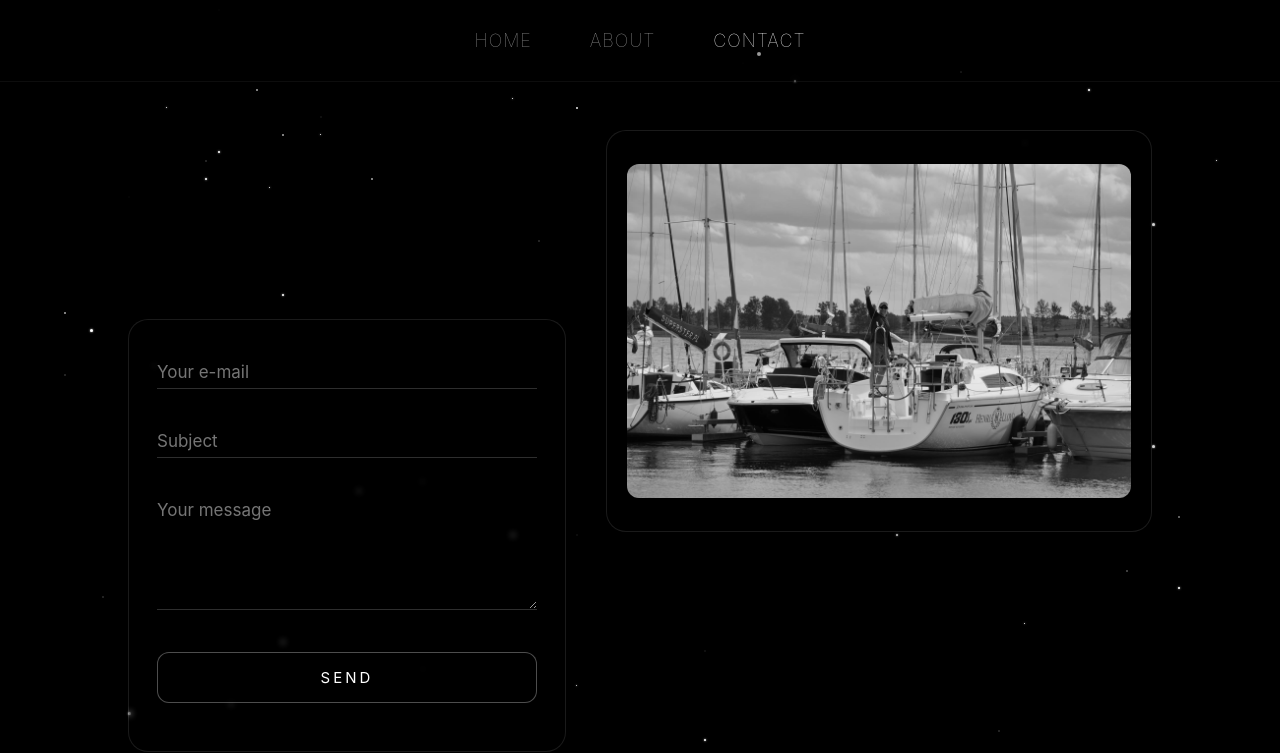
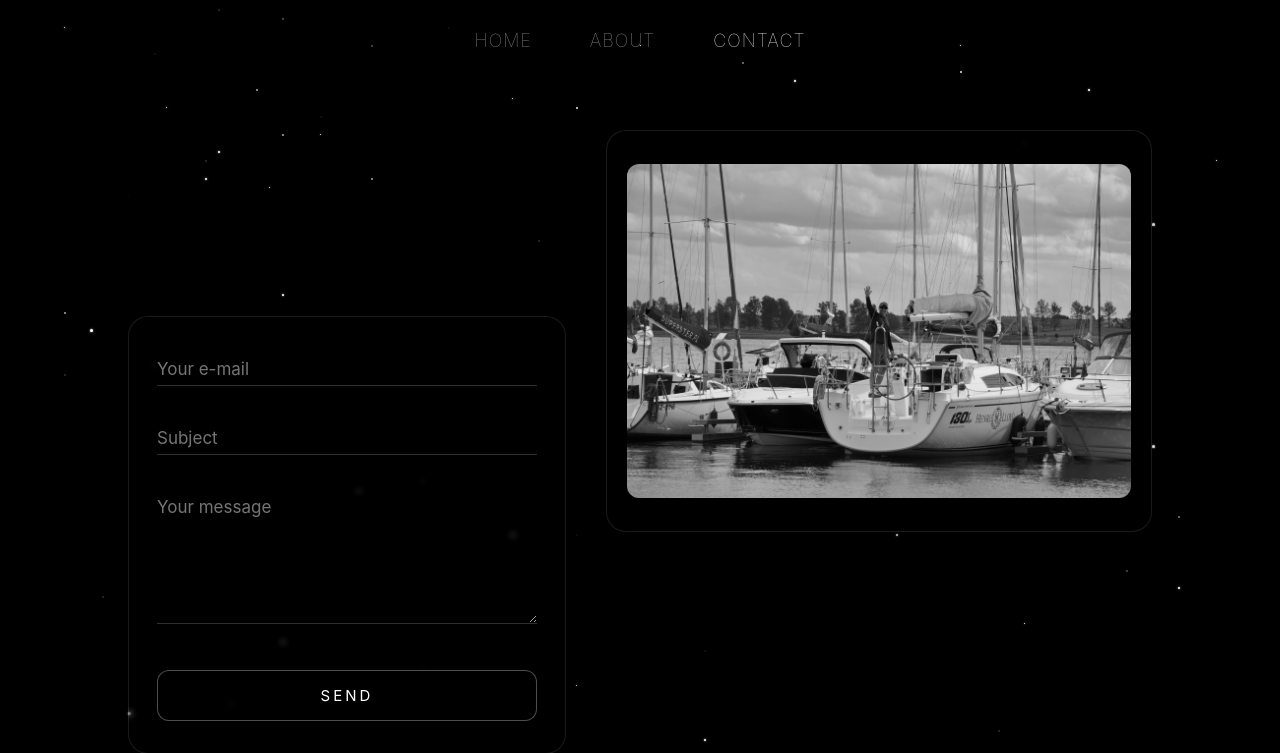
Before and after one commit to Greg-oros/my-personal-website-django, a Django app: page /contact/ in a window 1280 px wide. Shown: the top 753 px of the page. Run offline with Django 5.2, Linux system fonts and the light colour scheme.

Commit message:
Update: Gotowa wersja responsywna i konfiguracja static

```diff
--- a/static/css/navigation.css
+++ b/static/css/navigation.css
@@ -1,12 +1,12 @@
-/* navigation.css - MOBILE & TABLET OPTIMIZED */
+/* navigation.css - CZYSTA NAWIGACJA (BEZ TŁA, BEZ KROPKI) */
 
-/* Ustawienia globalne dla Body (przeniesione z góry i dołu w jedno miejsce) */
+/* Ustawienia globalne dla Body */
 body {
     /* Box-sizing musi być, żeby padding nie rozpychał szerokości */
     box-sizing: border-box;
 
-    /* Margines górny, żeby treść nie wchodziła pod przyklejoną nawigację.
-       Na mobile może wymagać dostosowania, jeśli navbar będzie wyższy. */
+    /* Margines górny jest nadal potrzebny, żeby treść (np. karty)
+       nie zaczynała się pod linkami, tylko nieco niżej */
     padding-top: 90px;
 }
 
@@ -18,16 +18,13 @@ body {
     right: 0;
     z-index: 1000;
 
-    /* FIX: Zamiast transparent, dajemy delikatne półprzezroczyste tło */
-    background-color: rgba(0, 0, 0, 0.3);
+    /* POPRAWKA: Tło całkowicie przezroczyste */
+    background-color: transparent;
 
-    /* FIX: Efekt szkła (Blur) - kluczowy dla czytelności na tle gwiazd/treści */
-    backdrop-filter: blur(10px);
-    -webkit-backdrop-filter: blur(10px);
-    /* Wsparcie dla Safari (iOS) */
-
-    /* Delikatna linia oddzielająca */
-    border-bottom: 1px solid rgba(255, 255, 255, 0.05);
+    /* POPRAWKA: Usunięto rozmycie i linię */
+    backdrop-filter: none;
+    -webkit-backdrop-filter: none;
+    border-bottom: none;
 
     /* FIX: Obsługa Notcha (wcięcia) na iPhone */
     padding-top: env(safe-area-inset-top);
@@ -37,7 +34,6 @@ body {
 .nav-container {
     max-width: 1400px;
     margin: 0 auto;
-    /* Nieco mniejszy padding pionowy dla zgrabniejszego wyglądu */
     padding: 20px 40px;
     display: flex;
     justify-content: center;
@@ -47,19 +43,15 @@ body {
 /* Navigation Links */
 .nav-links {
     display: flex;
-    /* Startowy duży odstęp dla desktopów */
     gap: 48px;
     list-style: none;
     margin: 0;
     padding: 0;
-
-    /* Zapobiega łamaniu się linii menu na dziwnych szerokościach */
     flex-wrap: nowrap;
 }
 
 .nav-links li {
     position: relative;
-    /* Centrowanie elementów w liście */
     display: flex;
     align-items: center;
 }
@@ -68,47 +60,32 @@ body {
     color: rgba(255, 255, 255, 0.6);
     text-decoration: none;
     font-size: 18px;
-    /* Lekka korekta z 20px na 18px dla elegancji */
     font-weight: 100;
     letter-spacing: 1px;
     transition: color 0.3s ease, transform 0.2s ease;
     position: relative;
     padding: 10px 5px;
-    /* Większe pole dotyku (hitbox) dla palców */
     display: inline-block;
 
     font-family: "Mona Sans", "Neue Montreal", "Inter", system-ui, sans-serif;
     font-variation-settings: "wdth" 90, "wght" 200;
     text-transform: uppercase;
 
-    /* Zapobiega łamaniu tekstu wewnątrz linku (np. "THOUGHT LEADERSHIP") */
     white-space: nowrap;
 }
 
 .nav-links a:hover {
     color: rgba(255, 255, 255, 1);
     transform: translateY(-1px);
-    /* Mikro animacja */
 }
 
 /* Active state */
 .nav-links a.active {
+    /* Tylko zmiana koloru tekstu na biały, bez kropki pod spodem */
     color: rgba(255, 255, 255, 1);
 }
 
-.nav-links a.active::after {
-    /* Opcjonalnie: mała kropka pod aktywnym linkiem */
-    content: '';
-    position: absolute;
-    bottom: 5px;
-    left: 50%;
-    transform: translateX(-50%);
-    width: 4px;
-    height: 4px;
-    background: white;
-    border-radius: 50%;
-    opacity: 0.6;
-}
+/* (Usunięto sekcję .nav-links a.active::after odpowiedzialną za kropkę) */
 
 /* ========================================= */
 /* === RESPONSIVE DESIGN === */
@@ -118,48 +95,39 @@ body {
 @media (max-width: 1024px) {
     .nav-links {
         gap: 32px;
-        /* Zmniejszamy odstęp */
     }
 }
 
 /* 2. Telefony (max 768px) */
 @media (max-width: 768px) {
     body {
-        /* Mniejszy padding na mobile, bo navbar jest niższy */
         padding-top: 70px;
     }
 
     .nav-container {
         padding: 15px 20px;
-        /* Zmniejszamy padding kontenera */
     }
 
     .nav-links {
         gap: 20px;
-        /* Jeszcze mniejszy odstęp między linkami */
         width: 100%;
         justify-content: center;
-        /* Centrujemy na środku ekranu */
     }
 
     .nav-links a {
         font-size: 14px;
-        /* Mniejsza czcionka */
         letter-spacing: 0.5px;
         padding: 8px 4px;
-        /* Dopasowanie pola dotyku */
     }
 }
 
-/* 3. Bardzo małe telefony (np. iPhone SE, Galaxy Z Flip złożony - max 380px) */
+/* 3. Bardzo małe telefony (max 380px) */
 @media (max-width: 380px) {
     .nav-links {
         gap: 12px;
-        /* Minimalny bezpieczny odstęp */
     }
 
     .nav-links a {
         font-size: 12px;
-        /* Mikroskopijna korekta, żeby się zmieściło w 1 linii */
     }
 }
--- a/templates/base.html
+++ b/templates/base.html
@@ -1,43 +1,42 @@
 {% load static %}
+<!DOCTYPE html>
+<html lang="en">
+<head>
+    <meta charset="UTF-8">
+    <meta name="viewport" content="width=device-width, initial-scale=1.0, maximum-scale=1.0, user-scalable=no">
 
+    <title>Olczyk Innowacje</title>
 
-
-<header>
     <link rel="stylesheet" href="{% static 'css/base.css' %}">
     <link rel="stylesheet" href="{% static 'css/gravity.css' %}">
     <link rel="stylesheet" href="{% static 'css/navigation.css' %}">
     <link rel="stylesheet" href="{% static 'css/about.css' %}">
     <link rel="stylesheet" href="{% static 'css/contact.css' %}">
+</head>
 
+<body>
     <nav class="modern-nav">
         <div class="nav-container">
             <ul class="nav-links">
                 <li>
-                    <a href="{% url 'home' %}"
-                       class="{% if request.resolver_match.url_name == 'home' %}active{% endif %}">
+                    <a href="{% url 'home' %}" class="{% if request.resolver_match.url_name == 'home' %}active{% endif %}">
                         Home
                     </a>
                 </li>
                 <li>
-                    <a href="{% url 'about' %}"
-                       class="{% if request.resolver_match.url_name == 'about' %}active{% endif %}">
+                    <a href="{% url 'about' %}" class="{% if request.resolver_match.url_name == 'about' %}active{% endif %}">
                         About
                     </a>
                 </li>
                 <li>
-                    <a href="{% url 'contact' %}"
-                       class="{% if request.resolver_match.url_name == 'contact' %}active{% endif %}">
+                    <a href="{% url 'contact' %}" class="{% if request.resolver_match.url_name == 'contact' %}active{% endif %}">
                         Contact
                     </a>
                 </li>
             </ul>
         </div>
     </nav>
-</header>
 
-
-<body>
-    <!-- 50 migoczących gwiazd (z losowymi pozycjami i opóźnieniem) -->
     <div class="star" style="top: 10%; left: 20%; animation-delay: 0s;"></div>
     <div class="star" style="top: 40%; left: 50%; animation-delay: 1s;"></div>
     <div class="star" style="top: 70%; left: 30%; animation-delay: 0.5s;"></div>
@@ -65,8 +64,6 @@
     <div class="star" style="top: 1%; left: 17%; animation-delay: 0.9s;"></div>
     <div class="star" style="top: 51%; left: 63%; animation-delay: 1.5s;"></div>
     <div class="star" style="top: 95%; left: 25%; animation-delay: 0.3s;"></div>
-
-    <!-- Dopełnienie do 50 migoczących gwiazd – nowe losowe pozycje w pustych miejscach -->
     <div class="star" style="top: 8%; left: 75%; animation-delay: 1.8s;"></div>
     <div class="star" style="top: 25%; left: 88%; animation-delay: 0.6s;"></div>
     <div class="star" style="top: 58%; left: 92%; animation-delay: 2.1s;"></div>
@@ -91,7 +88,6 @@
     <div class="star" style="top: 60%; left: 45%; animation-delay: 2.4s;"></div>
     <div class="star" style="top: 16%; left: 80%; animation-delay: 0.2s;"></div>
 
-    <!-- Stałe (niemigoczące) gwiazdy – dużo więcej, żeby wypełnić puste obszary -->
     <div class="star-fixed small" style="top: 15%; left: 25%;"></div>
     <div class="star-fixed medium" style="top: 50%; left: 60%;"></div>
     <div class="star-fixed large" style="top: 80%; left: 10%;"></div>
@@ -107,8 +103,6 @@
     <div class="star-fixed large" style="top: 85%; left: 33%;"></div>
     <div class="star-fixed small" style="top: 21%; left: 21%;"></div>
     <div class="star-fixed medium" style="top: 17%; left: 17%;"></div>
-
-    <!-- Jeszcze więcej stałych gwiazd w pustych miejscach -->
     <div class="star-fixed small" style="top: 5%; left: 75%;"></div>
     <div class="star-fixed medium" style="top: 10%; left: 85%;"></div>
     <div class="star-fixed large" style="top: 50%; left: 90%;"></div>
@@ -130,14 +124,9 @@
     <div class="star-fixed medium" style="top: 9%; left: 62%;"></div>
     <div class="star-fixed small" style="top: 77%; left: 45%;"></div>
 
-
-    <!-- Shooting stars (meteor shower) -->
     <div class="shooting-star" style="top: 5%; left: 50%; animation-delay: 0.05s;"></div>
 
-
-
+    {% block content %}{% endblock %}
 
 </body>
-
-
-{% block content %}{% endblock %}
+</html>
```
Also changed, not shown: moja_strona/settings.py (+8 -2 lines), 1 other file.
